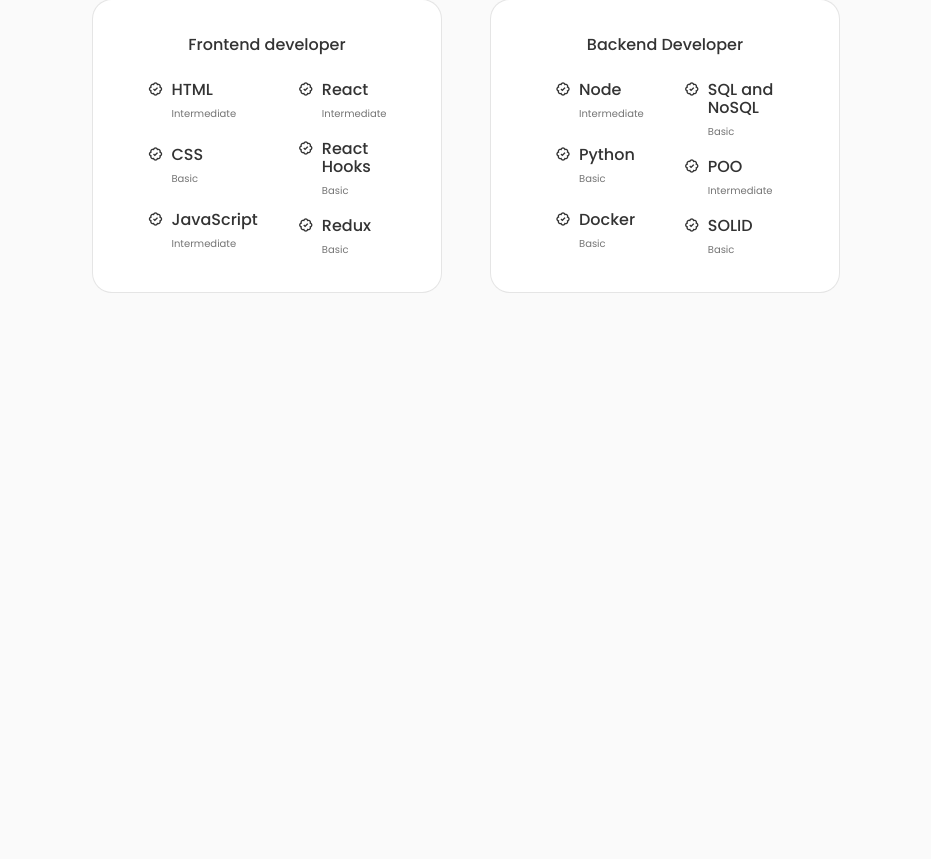
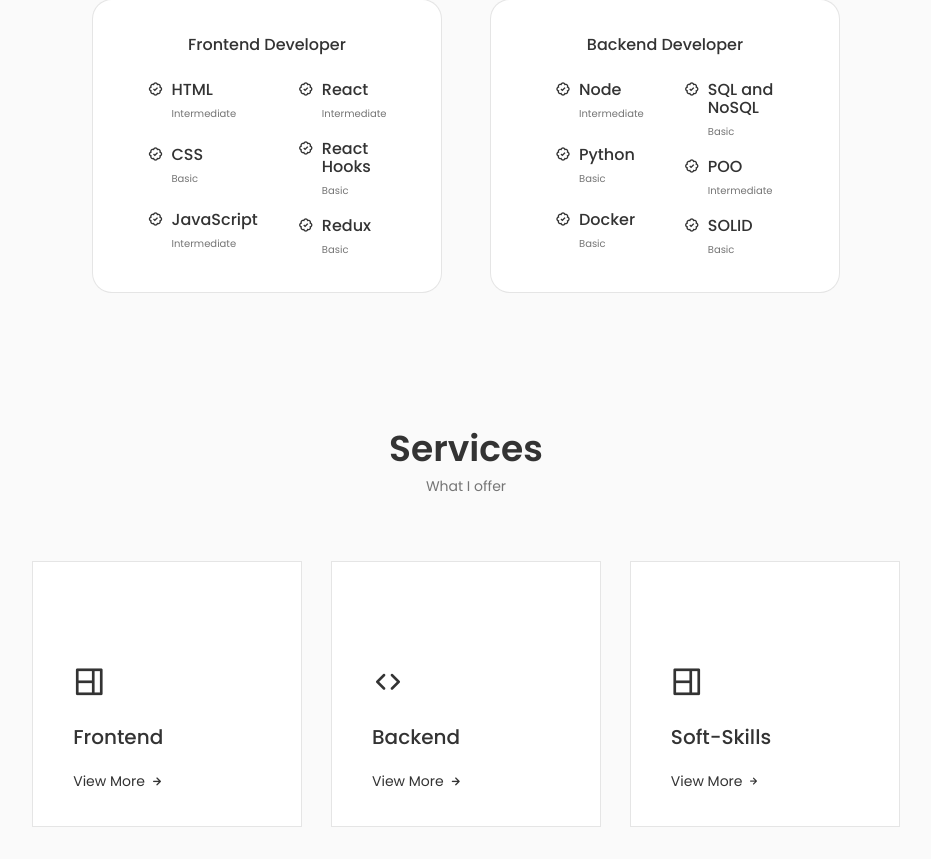
Before and after one commit to IgorBrizack/portfolioWeb, a React (Create React App) app: page / in a window 1280 px wide. Shown: the part 1613-2472 px from the top of the page, without its empty margins (174-1105 px from the left). Before the commit the page ends 1938 px from the top, so only its background shows below. Built offline with nearby package versions, Linux system fonts and the light colour scheme.

Commit message:
feat: services screen and services screen css

```diff
--- a/src/App.jsx
+++ b/src/App.jsx
@@ -3,6 +3,7 @@ import Header from './components/header/Header';
 import Home from './components/home/Home';
 import About from './components/about/About'
 import Skills from './components/skills/Skills';
+import Services from './components/services/Services';
 
 function App() {
   return (
@@ -12,6 +13,7 @@ function App() {
 			<Home />
 			<About />
 			<Skills />
+			<Services />
       	</main>
     </>
   );
--- a/src/components/header/Header.jsx
+++ b/src/components/header/Header.jsx
@@ -16,7 +16,7 @@ const Header = () => {
                             </a>
                         </li>
                         <li className="nav__item">
-                            <a href="#bout" className="nav__link">
+                            <a href="#about" className="nav__link">
                                 <i className="uil uil-user nav__icon"></i> About
                             </a>
                         </li>
--- /dev/null
+++ b/src/components/services/Services.jsx
@@ -0,0 +1,173 @@
+import React, { useState } from "react";
+import "./services.css"
+
+const Services = () => {
+
+	const [toggleState, setToggleState] = useState(0);
+
+	const toggleTab = (index) => {
+		setToggleState(index)
+	}
+  	return (
+		<section className="services section" id="services">
+			<h2 className="section__title">Services</h2>
+			<span className="section__subtitle">What I offer</span>
+
+			<div className="services__container container grid">
+				<div className="services__content">
+					<div>
+						<i className="uil uil-web-grid services__icon"></i>
+						<h3 className="services__title">Frontend</h3>
+					</div>
+
+					<span className="services__button" onClick={() => toggleTab(1)}>View More
+					<i className="uil uil-arrow-right services__button-icon"></i>
+					</span>
+
+					<div className={toggleState === 1 ? "services__modal active-modal" : "services__modal"}>
+						<div className="services__modal-content">
+							<i onClick={() => toggleTab(0)} className="uil uil-times services__modal-close"></i>
+							<h3 className="services__modal-title">Frontend Development</h3>
+							<p className="services__modal-description">
+								Projetos desenvolvidos ao longo de um ano, contemplando cobertura de testes, boas práticas de programação, desenvolvimento de telas de usuários, implementação de bibliotecas, integração com Backend e desenvolvimento de testes
+							</p>
+
+							<ul className="services__modal-services grid">
+								<li className="services__modal-service">
+									<i className="uil uil-check-circle services__modal-icon"></i>
+									<p className="services__modal-info">
+										Desenvolvo telas de usuário.
+									</p>
+								</li>
+
+								<li className="services__modal-service">
+									<i className="uil uil-check-circle services__modal-icon"></i>
+									<p className="services__modal-info">
+										Integração com API's externas.
+									</p>
+								</li>
+
+								<li className="services__modal-service">
+									<i className="uil uil-check-circle services__modal-icon"></i>
+									<p className="services__modal-info">
+										desenvolvimento com frameworks e bibliotecas externas.
+									</p>
+								</li>
+
+								<li className="services__modal-service">
+									<i className="uil uil-check-circle services__modal-icon"></i>
+									<p className="services__modal-info">
+										Criação de páginas "Single Page Aplication" com React.
+									</p>
+								</li>
+							</ul>
+						</div>
+					</div>
+				</div>
+
+				<div className="services__content">
+					<div>
+						<i className="uil uil-arrow services__icon"></i>
+						<h3 className="services__title">Backend</h3>
+					</div>
+
+					<span onClick={() => toggleTab(2)} className="services__button">View More
+					<i className="uil uil-arrow-right services__button-icon"></i>
+					</span>
+
+					<div className={toggleState === 2 ? "services__modal active-modal" : "services__modal"}>
+						<div className="services__modal-content">
+							<i onClick={() => toggleTab(0)} className="uil uil-times services__modal-close"></i>
+							<h3 className="services__modal-title">BackEnd Development</h3>
+							<p className="services__modal-description">
+								Criação de API's rest, integrados a bancos de dados NoSQL ou SQL, criação de testes unitários garantindo integridade do Backend.
+							</p>
+
+							<ul className="services__modal-services grid">
+								<li className="services__modal-service">
+									<i className="uil uil-check-circle services__modal-icon"></i>
+									<p className="services__modal-info">
+										Crio API's Rest.
+									</p>
+								</li>
+
+								<li className="services__modal-service">
+									<i className="uil uil-check-circle services__modal-icon"></i>
+									<p className="services__modal-info">
+										Integração com Banco de Dados SQL e NoSQL.
+									</p>
+								</li>
+
+								<li className="services__modal-service">
+									<i className="uil uil-check-circle services__modal-icon"></i>
+									<p className="services__modal-info">
+										Criação de testes unitários.
+									</p>
+								</li>
+
+								<li className="services__modal-service">
+									<i className="uil uil-check-circle services__modal-icon"></i>
+									<p className="services__modal-info">
+										Aplicação do SOLID e arquitetura MSC com POO.
+									</p>
+								</li>
+							</ul>
+						</div>
+					</div>
+				</div>
+
+				<div className="services__content">
+					<div>
+						<i className="uil uil-web-grid services__icon"></i>
+						<h3 className="services__title">Soft-Skills</h3>
+					</div>
+
+					<span onClick={() => toggleTab(3)} className="services__button">View More
+					<i className="uil uil-arrow-right servies__button-icon"></i>
+					</span>
+					<div className={toggleState === 3 ? "services__modal active-modal" : "services__modal"}>
+						<div className="services__modal-content">
+							<i onClick={() => toggleTab(0)} className="uil uil-times services__modal-close"></i>
+							<h3 className="services__modal-title">Abilities</h3>
+							<p className="services__modal-description">
+								Possuo experiência em trabalhos com pressão elevada, gestão e liderança de projetos / equipe, comunicação, adaptabilidade e comprometimento.
+							</p>
+
+							<ul className="services__modal-services grid">
+								<li className="services__modal-service">
+									<i className="uil uil-check-circle services__modal-icon"></i>
+									<p className="services__modal-info">
+										Comunicação.
+									</p>
+								</li>
+
+								<li className="services__modal-service">
+									<i className="uil uil-check-circle services__modal-icon"></i>
+									<p className="services__modal-info">
+										Liderança.
+									</p>
+								</li>
+
+								<li className="services__modal-service">
+									<i className="uil uil-check-circle services__modal-icon"></i>
+									<p className="services__modal-info">
+										Movido por desafios.
+									</p>
+								</li>
+
+								<li className="services__modal-service">
+									<i className="uil uil-check-circle services__modal-icon"></i>
+									<p className="services__modal-info">
+										Autogestão.
+									</p>
+								</li>
+							</ul>
+						</div>
+					</div>
+				</div>
+			</div>
+		</section>
+	)
+}
+
+export default Services;
--- /dev/null
+++ b/src/components/services/services.css
@@ -0,0 +1,161 @@
+.services__container {
+  grid-template-columns: repeat(3, 270px);
+  justify-content: center;
+  column-gap: 1.8rem;
+}
+
+.services__content {
+  position: relative;
+  border: 1px solid rgba(0,0,0,0.1);
+  background-color: var(--container-color);
+  padding: 6rem 0 2rem 2.5rem;
+}
+
+.services__icon {
+  display: block;
+  font-size: 2rem;
+  color: var(--title-color);
+  margin-bottom: var(--mb-1);
+}
+
+.services__title {
+  font-size: var(--h3-font-size);
+  margin-bottom: var(--mb-1);
+  font-weight: var(--font-medium);
+}
+
+.services__button {
+  color: var(--title-color);
+  font-size: var(--small-font-size);
+  display: inline-flex;
+  align-items: center;
+  column-gap: 0.25rem;
+  cursor: pointer;
+}
+
+.services__button-icon {
+  font-size: 1rem;
+  transition: 0.3s;
+}
+
+.services__button:hover .services__button-icon {
+  transform: translateX(00.25rem);
+}
+
+.services__modal {
+  position: fixed;
+  top: 0;
+  left: 0;
+  right: 0;
+  bottom: 0;
+  background-color: rgba(0,0,0,0.5);
+  z-index: var(--z-modal);
+  display: flex;
+  justify-content: center;
+  align-items: center;
+  padding: 0 1rem;
+  opacity: 0;
+  visibility: hidden;
+  transition: .3s;
+}
+
+.services__modal-content {
+  width: 500px;
+  position: relative;
+  background-color: var(--container-color);
+  padding: 4.5rem 2.5rem 2.5rem;
+  border-radius: 1.5rem;
+} */
+
+.services__modal-close {
+  position: absolute;
+  top: 1.5rem;
+  right: 1.5rem;
+  font-size: 1.5rem;
+  color: var(--title-color);
+  cursor: pointer;
+}
+
+.services__modal-title,
+.services__modal-description {
+  text-align: center;
+}
+
+.services__modal-title {
+  font-size: var(--h3-font-size);
+  font-weight: var(--font-medium);
+  margin-bottom: var(--mb-1);
+}
+
+.services__modal-description {
+  font-size: var(--small-font-size);
+  padding: 0 3.5rem;
+  margin-bottom: var(--mb-2);
+}
+
+.services__modal-services {
+  row-gap: 0.75rem;
+}
+
+.services__modal-service {
+  display: flex;
+  align-items: center;
+  column-gap: .5rem;
+}
+
+.services__modal-icon {
+  color: var(--title-color);
+  font-size: 1.1rem;
+}
+
+.services__modal-info {
+  font-size: var(--small-font-size);
+}
+
+.active-modal {
+  opacity: 1;
+  visibility: visible;
+}
+
+@media screen and (max-width: 992px) {
+  .services__container {
+    grid-template-columns: repeat(3, 218px);
+  }
+}
+
+/* For medium devices */
+@media screen and (max-width: 768px) {
+  .services__container {
+    grid-template-columns: repeat(2, 1fr);
+  }
+
+  .services__content {
+    padding: 3.5rem 0.5rem 1.25rem 1.5rem;
+  }
+
+  .services__icon {
+    font-size: 1.5rem;
+  }
+}
+
+@media screen and (max-width: 576px) {
+  .services__modal-content {
+    padding: 4.5rem 1.5rem 2.5rem;
+  }
+
+  .services__modal-description {
+    padding: 0;
+  }
+}
+
+/* For small devices */
+@media screen and (max-width: 350px) {
+  .services__contaier {
+    grid-template-columns: max-content;
+  }
+
+  .services__content {
+    padding-right: 6rem;
+  }
+
+}
--- a/src/components/skills/Frontend.jsx
+++ b/src/components/skills/Frontend.jsx
@@ -3,7 +3,7 @@ import React from "react";
 const Frontend = () => {
 	return (
 		<div className="skills__content">
-			<h3 className="skills__title">Frontend developer</h3>
+			<h3 className="skills__title">Frontend Developer</h3>
 
 			<div className="skills__box">
 				<div className="skills__group">
```
